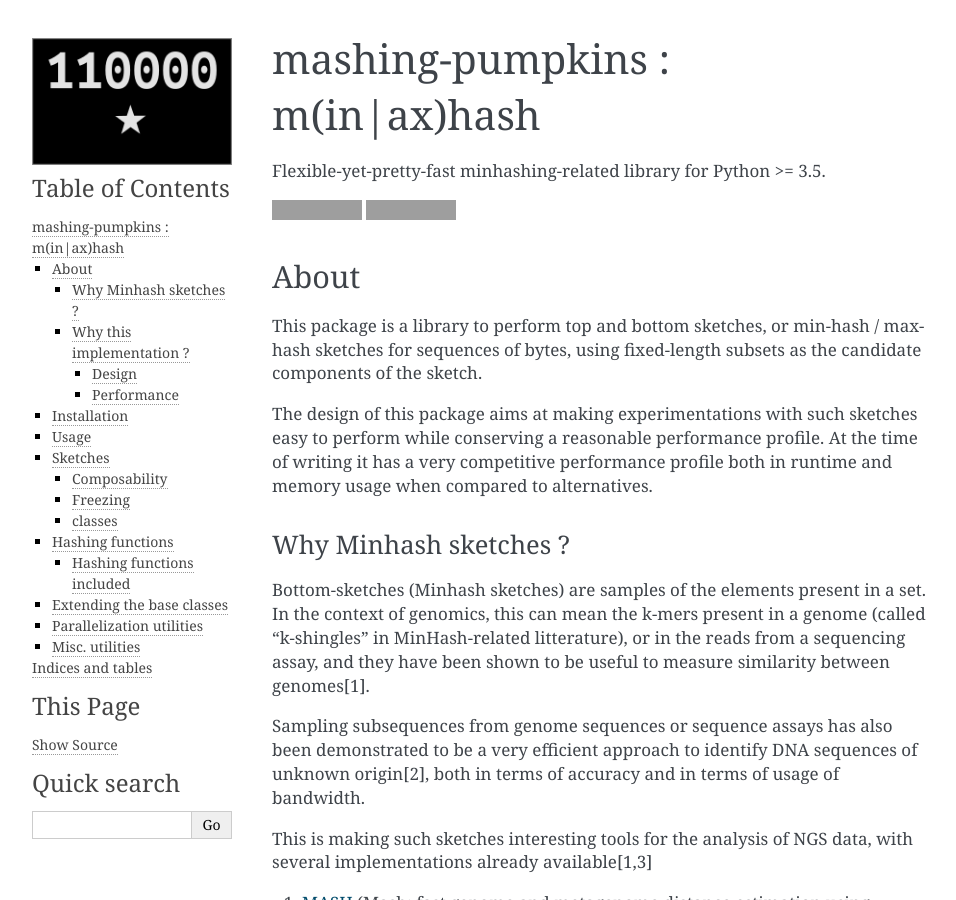
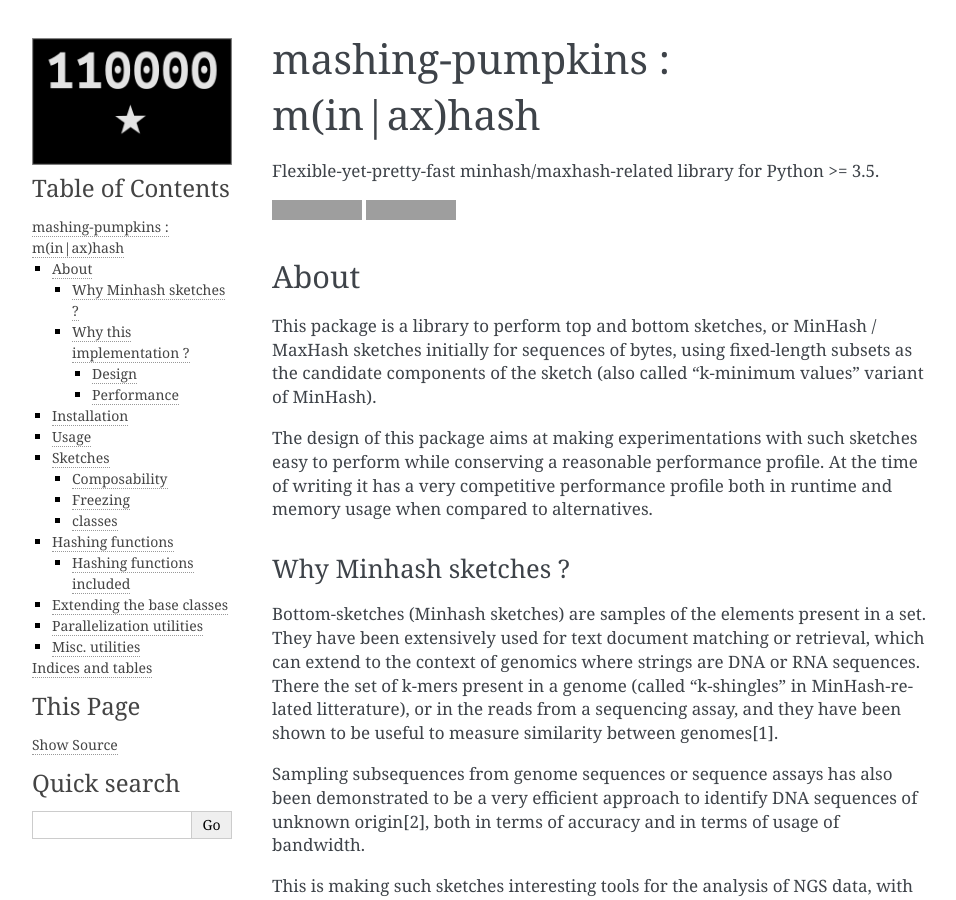
Before and after one commit to lgautier/mashing-pumpkins, a Sphinx documentation site: the page built from doc/index.rst, in a window 1280 px wide and 900 px high. Shown: the whole window, without its empty margins (148-1104 px from the left). Built offline with Sphinx 7.4.7, drawn with Linux system fonts in a browser that asks for light colours; grey boxes are pictures that could not be loaded.

Commit message:
Updated the doc.

```diff
--- a/doc/index.rst
+++ b/doc/index.rst
@@ -6,7 +6,7 @@
 mashing-pumpkins : m(in|ax)hash
 ===============================
 
-Flexible-yet-pretty-fast minhashing-related library for Python >= 3.5.
+Flexible-yet-pretty-fast minhash/maxhash-related library for Python >= 3.5.
 
 .. toctree::
    :maxdepth: 2
@@ -22,30 +22,40 @@ Flexible-yet-pretty-fast minhashing-related library for Python >= 3.5.
 About
 -----
 
-This package is a library to perform top and bottom sketches, or min-hash / max-hash sketches for sequences
-of bytes, using fixed-length subsets as the candidate components of the sketch.
+This package is a library to perform top and bottom sketches, or MinHash /
+MaxHash sketches initially for sequences of bytes, using fixed-length
+subsets as the candidate components of the sketch (also called
+"k-minimum values" variant of MinHash).
 
-The design of this package aims at making experimentations with such sketches easy to perform while
-conserving a reasonable performance profile. At the time of writing it has a very competitive performance profile
-both in runtime and memory usage when compared to alternatives.
+The design of this package aims at making experimentations with such sketches
+easy to perform while conserving a reasonable performance profile. At the time
+of writing it has a very competitive performance profile both in runtime and
+memory usage when compared to alternatives.
 
 
 Why Minhash sketches ?
 ^^^^^^^^^^^^^^^^^^^^^^
 
-Bottom-sketches (Minhash sketches) are samples of the elements present in a set. In the context of genomics, this can mean
-the k-mers present in a genome (called "k-shingles" in MinHash-related litterature), or in the reads from a sequencing assay,
-and they have been shown to be useful to measure similarity
-between genomes[1].
+Bottom-sketches (Minhash sketches) are samples of the elements present in a set.
+They have been extensively used for text document matching or retrieval, which can
+extend to the context of genomics where strings are DNA or RNA sequences. There the
+set of k-mers present in a genome (called "k-shingles" in MinHash-related litterature),
+or in the reads from a sequencing assay, and they have been shown to be useful to
+measure similarity between genomes[1].
 
-Sampling subsequences from genome sequences or sequence assays has also been demonstrated
-to be a very efficient approach to identify DNA sequences of unknown origin[2], both in terms of accuracy and in
-terms of usage of bandwidth.
+Sampling subsequences from genome sequences or sequence assays has also been
+demonstrated to be a very efficient approach to identify DNA sequences of unknown
+origin[2], both in terms of accuracy and in terms of usage of bandwidth.
 
-This is making such sketches interesting tools for the analysis of NGS data, with several implementations already available[1,3]
+This is making such sketches interesting tools for the analysis of NGS data, with several
+implementations already available[1,3]
 
-1. `MASH`_ (Mash: fast genome and metagenome distance estimation using MinHash. Ondov BD, Treangen TJ, Melsted P, Mallonee AB, Bergman NH, Koren S, Phillippy AM. Genome Biol. 2016 Jun 20;17(1):132. doi: 10.1186/s13059-016-0997-x.)
-2. `Tapir/DNAsnout`_ ([Gautier, Laurent, and Ole Lund. "Low-bandwidth and non-compute intensive remote identification of microbes from raw sequencing reads." PloS one 8.12 (2013): e83784.](http://dx.doi.org/10.1371/journal.pone.0083784))
+1. `MASH`_ (Mash: fast genome and metagenome distance estimation using MinHash. Ondov BD,
+   Treangen TJ, Melsted P, Mallonee AB, Bergman NH, Koren S, Phillippy AM. Genome Biol. 2016
+   Jun 20;17(1):132. doi: 10.1186/s13059-016-0997-x.)
+2. `Tapir/DNAsnout`_ ([Gautier, Laurent, and Ole Lund. "Low-bandwidth and non-compute
+   intensive remote identification of microbes from raw sequencing reads." PloS one 8.12
+   (2013): e83784.](http://dx.doi.org/10.1371/journal.pone.0083784))
 3. `sourmash`_
 
 .. _MASH: https://github.com/marbl/Mash
```
